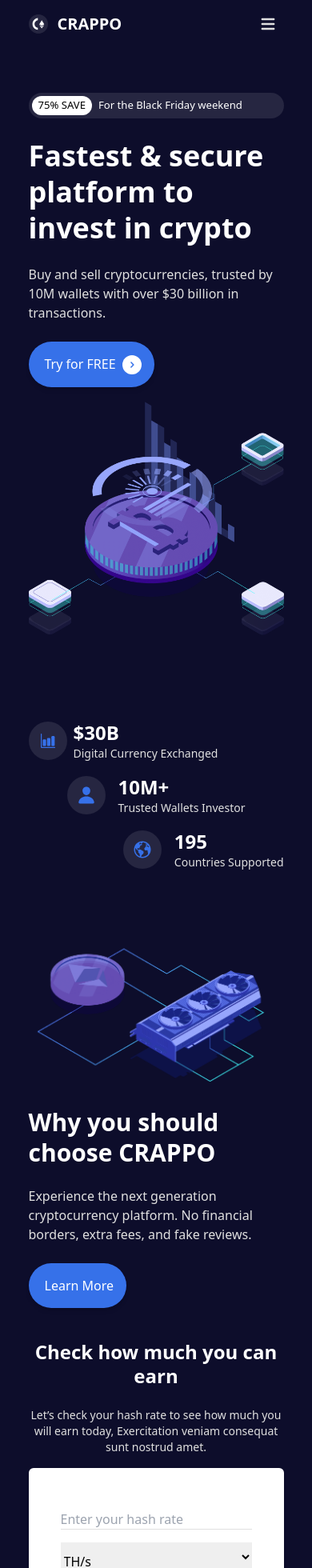
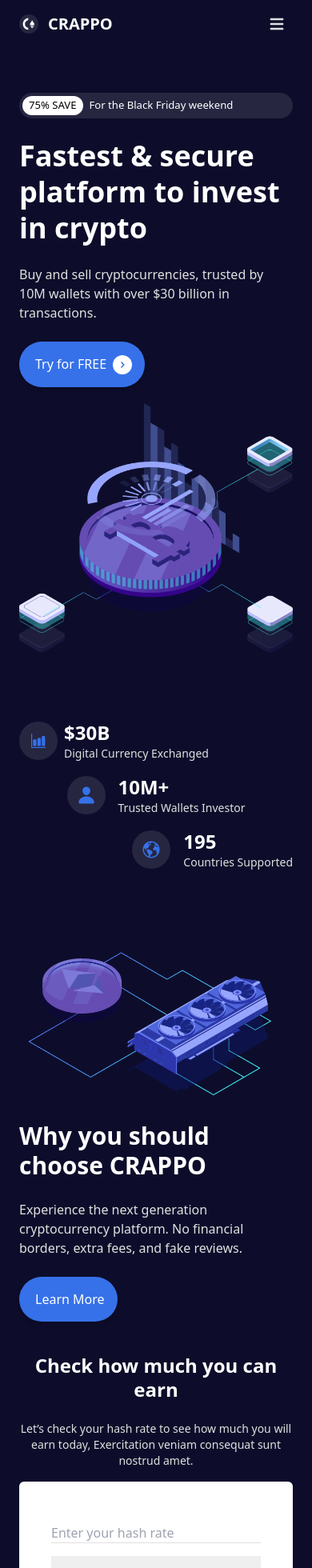
Before and after one commit to DrPrime01/Crappo, a React (Vite) app: page / in a window 390 px wide. Shown: the top 1960 px of the page at 80% size. Built offline with nearby package versions, Linux system fonts and the light colour scheme.

Commit message:
Fixed responsiveness issues

```diff
--- a/src/Components/CoinSection.jsx
+++ b/src/Components/CoinSection.jsx
@@ -9,7 +9,7 @@ import LitecoinIcon from "../assets/Images/LitecoinIcon.svg";
 function CoinSection() {
   return (
     <div className="bg-bg-color-2 w-full px-6">
-      <div className="mx-auto container">
+      <div className="mx-auto md:container">
         <div className="mx-auto max-w-5xl container pb-24 pt-80 md:pt-64">
         <div className="flex flex-col justify-between space-y-6 md:space-y-12 items-center">
         <p className="text-center text-xl sm:text-2xl md:text-3xl leading-tight md:leading-[36px] font-bold text-primary mb-3 md:mb-6 max-w-xl">
--- a/src/Components/Features.jsx
+++ b/src/Components/Features.jsx
@@ -8,7 +8,7 @@ import EthIllustration from "../assets/Images/EthIllustration.png";
 function Features() {
   return (
     <div className="bg-primary w-full px-6">
-      <div className="mx-auto container">
+      <div className="mx-auto md:container">
         <div className="mx-auto max-w-5xl container pb-0 pt-14 md:pt-24">
           <div className="flex flex-col md:flex-row space-y-4 md:space-y-0 justify-between items-center">
             <div className="flex flex-row space-x-2 items-center self-start md:self-stretch">
--- a/src/Components/Footer.jsx
+++ b/src/Components/Footer.jsx
@@ -7,8 +7,8 @@ import Bitcoin from "../assets/Images/Bitcoin.png";
 function Footer() {
   return (
     <footer className="bg-primary">
-      <div className="mx-auto w-full container px-4 py-10">
-        <div className="md:flex md:space-x-40">
+      <div className="mx-auto w-full md:container px-4 py-10">
+        <div className="md:flex md:space-x-32">
           <div className="mb-6 md:mb-0">
             <a href="#" className="flex items-center">
             <img src={Logo} className="h-6 mr-3 sm:h-9" alt="Crappo Logo" />
@@ -17,7 +17,7 @@ function Footer() {
             </span>
             </a>
           </div>
-          <div className="grid grid-cols-2 grid-rows-2 sm:grid-rows-1 gap-8 sm:grid-cols-3">
+          <div className="grid grid-cols-2 grid-rows-2 sm:grid-rows-1 gap-0 sm:grid-cols-3">
             <div>
               <h2 className="mb-6 text-sm font-semibold uppercase text-white">
                 Quick Link
@@ -101,7 +101,7 @@ function Footer() {
               <h2 className="my-6 md:mb-8 lg:text-xl text-xl leading-tight lg:leading-8 font-semibold text-white">
                 We accept following payment systems
               </h2>
-              <div className="icons flex flex-row justify-between items-center space-x-4">
+              <div className="icons flex flex-row justify-between items-center space-x-4 md:space-x-2">
               <img src={Visa} className="h-9" alt="visa" />
               <img src={Mastercard} className="h-9" alt="mastercard" />
               <img src={Bitcoin} className="h-9" alt="bitcoin" />
--- a/src/Components/Header.jsx
+++ b/src/Components/Header.jsx
@@ -5,7 +5,7 @@ import Hero from './Hero'
 
 function Header() {
   return (
-    <div className='bg-primary min-h-screen w-full px-6 sm:px-6 md:min-h-0'>
+    <div className='bg-primary min-h-screen w-full px-6 md:min-h-0'>
       <div className='mx-auto max-w-5xl container'>
         <Navbar />
         <Hero />
--- a/src/Components/Hero.jsx
+++ b/src/Components/Hero.jsx
@@ -4,7 +4,7 @@ import BitcoinIllustration from "../assets/Images/BitcoinIllustration.png";
 
 function Hero() {
   return (
-    <div className="flex flex-col md:flex-row justify-between md:items-center mt-14 container mx-auto">
+    <div className="flex flex-col md:flex-row justify-between md:items-center mt-14 md:container mx-auto">
       <div
         className="flex flex-col justify-between md:w-1/2"
         id="hero-text-container"
--- a/src/Components/MarketCharts.jsx
+++ b/src/Components/MarketCharts.jsx
@@ -7,7 +7,7 @@ import Table from "../assets/Images/Table.png";
 function MarketChart() {
   return (
     <div className="bg-secondary w-full px-6">
-      <div className="mx-auto container">
+      <div className="mx-auto md:container">
         <div className="mx-auto max-w-5xl container md:py-24 py-20 relative">
           <div className="flex flex-col justify-between space-y-12 items-center">
             <p className="text-center text-2xl md:text-3xl leading-tight md:leading-[36px] font-bold text-white mb-3 md:mb-6 max-w-xl ">
--- a/src/Components/Navbar.jsx
+++ b/src/Components/Navbar.jsx
@@ -31,7 +31,7 @@ function Navbar() {
 
   return (
     <nav className="bg-transparent border-gray-200 py-2.5">
-      <div className="container flex flex-wrap items-center justify-between mx-auto">
+      <div className="md:container flex flex-wrap items-center justify-between mx-auto">
         <a className="flex items-center cursor-pointer">
           <img src={Logo} className="h-6 mr-3 sm:h-9" alt="Crappo Logo" />
           <span className="self-center text-xl font-semibold whitespace-nowrap text-white">
```
